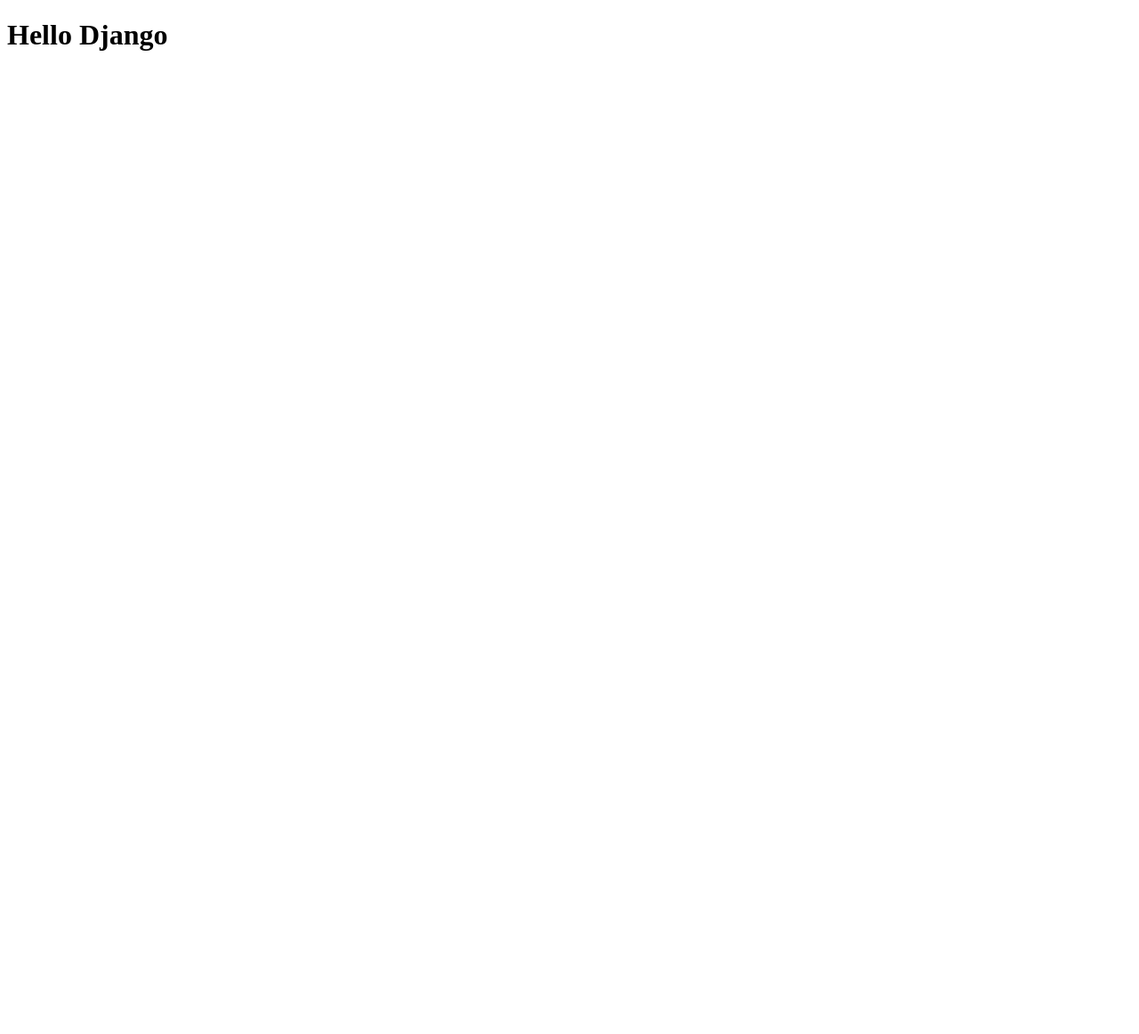
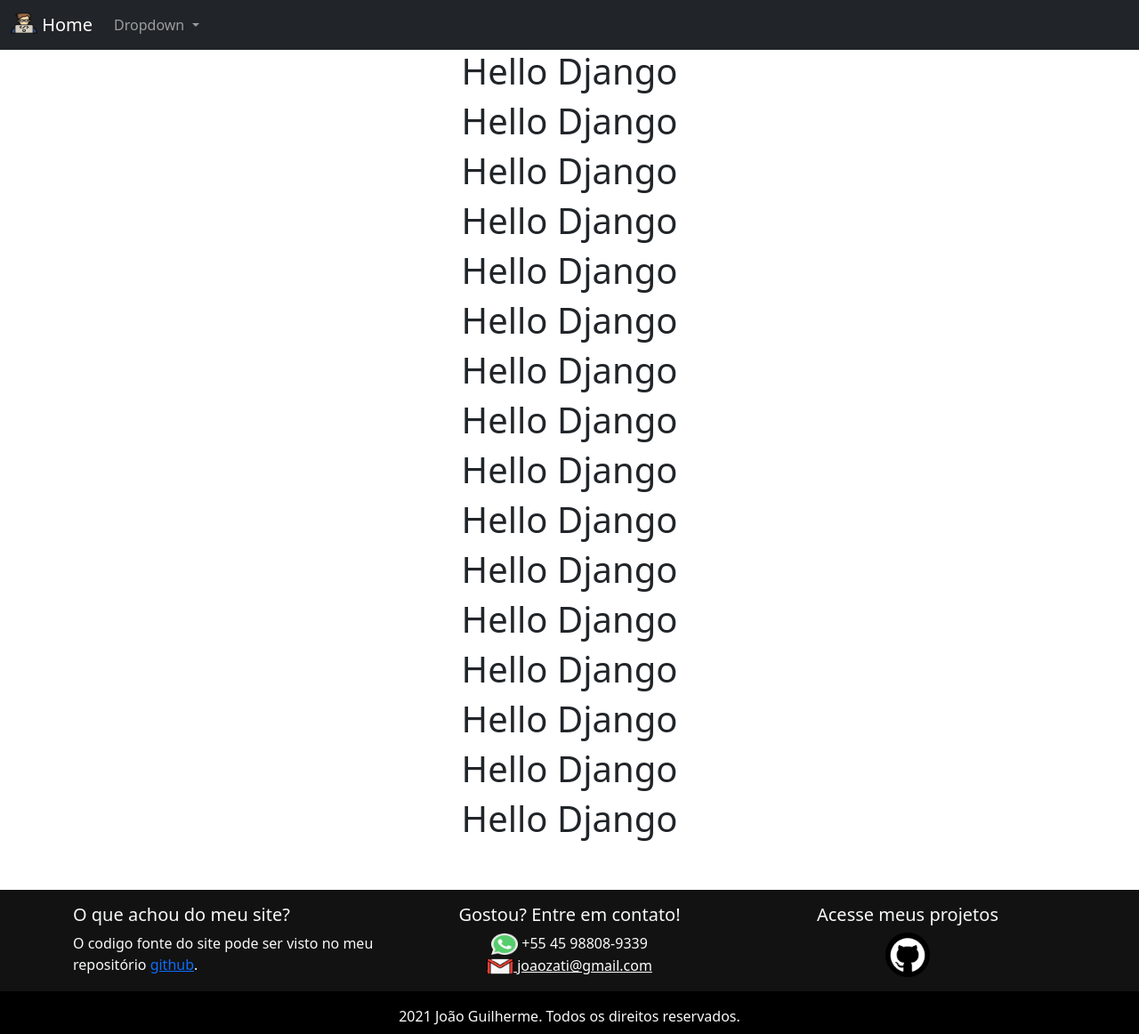
Before and after one commit to JoaoZati/django-portifolio, a Django app: page / in a window 1280 px wide. Before the commit the page is almost empty. Shown: the whole page at 89% size. Before the commit the page ends 57 px from the top, so only its background shows below. Run offline with Django 3.2, Linux system fonts and the light colour scheme.

Commit message:
Part 2: Home Template (add footer); - settings.py: add path BASE_DIR (dont worked); - base.html: create base html file; - home.html: extend base and create home html; - navbar.html: code for navbar; - footer.html: code for footer.html; - style.css: style for footer colors;

```diff
--- /dev/null
+++ b/base/static/css/style.css
@@ -0,0 +1,8 @@
+.main-footer{
+    width: 100%;
+    background-color: #121212;
+}
+
+.rights{
+    background-color: #000000;
+}
--- /dev/null
+++ b/base/templates/base/base.html
@@ -0,0 +1,18 @@
+{% load static %}
+<html lang="en">
+<head>
+    <link rel="icon" type="image/png" href="{% static 'img/favicon_2.png' %}"/>
+    <link href="https://cdn.jsdelivr.net/npm/bootstrap@5.1.1/dist/css/bootstrap.min.css" rel="stylesheet" integrity="sha384-F3w7mX95PdgyTmZZMECAngseQB83DfGTowi0iMjiWaeVhAn4FJkqJByhZMI3AhiU" crossorigin="anonymous">
+    <link href="{% static 'css/style.css' %}" rel="stylesheet">
+    <meta charset="UTF-8">
+    <meta name="description" content="Python Pro course application">
+    <meta name="author" content="João Guilherme">
+    <title>{% block title %}{% endblock %}</title>
+</head>
+<body class="d-flex flex-column min-vh-100">
+    {% include 'base/navbar.html' %}
+    {% block content %}{% endblock %}
+    {% include 'base/footer.html' %}
+    <script src="https://cdn.jsdelivr.net/npm/bootstrap@5.1.1/dist/js/bootstrap.bundle.min.js" integrity="sha384-/bQdsTh/da6pkI1MST/rWKFNjaCP5gBSY4sEBT38Q/9RBh9AH40zEOg7Hlq2THRZ" crossorigin="anonymous"></script>
+</body>
+</html>
--- /dev/null
+++ b/base/templates/base/footer.html
@@ -0,0 +1,39 @@
+{% load static %}
+<footer class="main-footer mt-5 pt-3 text-light">
+    <div class="container">
+        <div class="row">
+            <div class="col">
+                <h5 class="">O que achou do meu site?</h5>
+                <p>O codigo fonte do site pode ser visto no meu repositório <a href="https://github.com/JoaoZati/django-portifolio">github</a>.</p>
+            </div>
+            <div class="col text-center">
+                <h5>Gostou? Entre em contato!</h5>
+                <address>
+                    <img src="{% static 'img/whatsapp.png' %}" alt="" width="30" height="24" class="d-inline-block align-text-top">
+                    +55 45 98808-9339
+                    <br/>
+                    <a href="mailto:joaozati@gmail.com" class="text-white">
+                        <img src="{% static 'img/email.png' %}" alt="" width="30" height="24" class="d-inline-block align-text-top">
+                        joaozati@gmail.com
+                    </a>
+                </address>
+            </div>
+            <div class="col text-center">
+                <h5>Acesse meus projetos</h5>
+                <a href="https://github.com/JoaoZati">
+                    <img src="{% static 'img/github.png' %}" alt="" width="50" height="50">
+                </a>
+            </div>
+        </div>
+    </div>
+    <div class="text-center rights pb-2">
+        <div class="container">
+            <div class="row">
+                <div class="col mt-3">
+                    {% now 'Y' %} João Guilherme. Todos os direitos reservados.
+                </div>
+            </div>
+        </div>
+    </div>
+
+</footer>
--- a/base/templates/base/home.html
+++ b/base/templates/base/home.html
@@ -1,10 +1,20 @@
-<!DOCTYPE html>
-<html lang="en">
-<head>
-    <meta charset="UTF-8">
-    <title>Title</title>
-</head>
-<body>
-    <h1>Hello Django</h1>
-</body>
-</html>
+{% extends "base/base.html" %}
+{% block title %}Python Pro - Home{% endblock %}
+{% block content %}
+<center><h1>Hello Django</h1></center>
+<center><h1>Hello Django</h1></center>
+<center><h1>Hello Django</h1></center>
+<center><h1>Hello Django</h1></center>
+<center><h1>Hello Django</h1></center>
+<center><h1>Hello Django</h1></center>
+<center><h1>Hello Django</h1></center>
+<center><h1>Hello Django</h1></center>
+<center><h1>Hello Django</h1></center>
+<center><h1>Hello Django</h1></center>
+<center><h1>Hello Django</h1></center>
+<center><h1>Hello Django</h1></center>
+<center><h1>Hello Django</h1></center>
+<center><h1>Hello Django</h1></center>
+<center><h1>Hello Django</h1></center>
+<center><h1>Hello Django</h1></center>
+{% endblock %}
--- /dev/null
+++ b/base/templates/base/navbar.html
@@ -0,0 +1,26 @@
+{% load static %}
+<nav class="navbar navbar-expand-lg navbar-dark bg-dark">
+    <div class="container-fluid">
+        <a class="navbar-brand" href="{{ '/' }}">
+            <img src="{% static 'img/favicon_2.png' %}" alt="" width="30" height="24" class="d-inline-block align-text-top">
+            Home
+        </a>
+        <button class="navbar-toggler" type="button" data-bs-toggle="collapse" data-bs-target="#navbarNavDarkDropdown" aria-controls="navbarNavDarkDropdown" aria-expanded="false" aria-label="Toggle navigation">
+            <span class="navbar-toggler-icon"></span>
+        </button>
+        <div class="collapse navbar-collapse" id="navbarNavDarkDropdown">
+            <ul class="navbar-nav">
+                <li class="nav-item dropdown">
+                    <a class="nav-link dropdown-toggle" href="#" id="navbarDarkDropdownMenuLink" role="button" data-bs-toggle="dropdown" aria-expanded="false">
+                        Dropdown
+                    </a>
+                    <ul class="dropdown-menu dropdown-menu-dark" aria-labelledby="navbarDarkDropdownMenuLink">
+                        <li><a class="dropdown-item" href="#">Action</a></li>
+                        <li><a class="dropdown-item" href="#">Another action</a></li>
+                        <li><a class="dropdown-item" href="#">Something else here</a></li>
+                    </ul>
+                </li>
+            </ul>
+        </div>
+    </div>
+</nav>
--- a/main/settings.py
+++ b/main/settings.py
@@ -119,6 +119,7 @@
 # https://docs.djangoproject.com/en/3.2/howto/static-files/
 
 STATIC_URL = '/static/'
+STATICFILES_DIRS = [BASE_DIR / "static"]
 
 # Default primary key field type
 # https://docs.djangoproject.com/en/3.2/ref/settings/#default-auto-field
```
Also changed, not shown: base/static/img/email.png (added), base/static/img/favicon_2.png (added), base/static/img/github.png (added), base/static/img/telefone.png (added), base/static/img/telefone_2.png (added), base/static/img/whatsapp.png (added).
